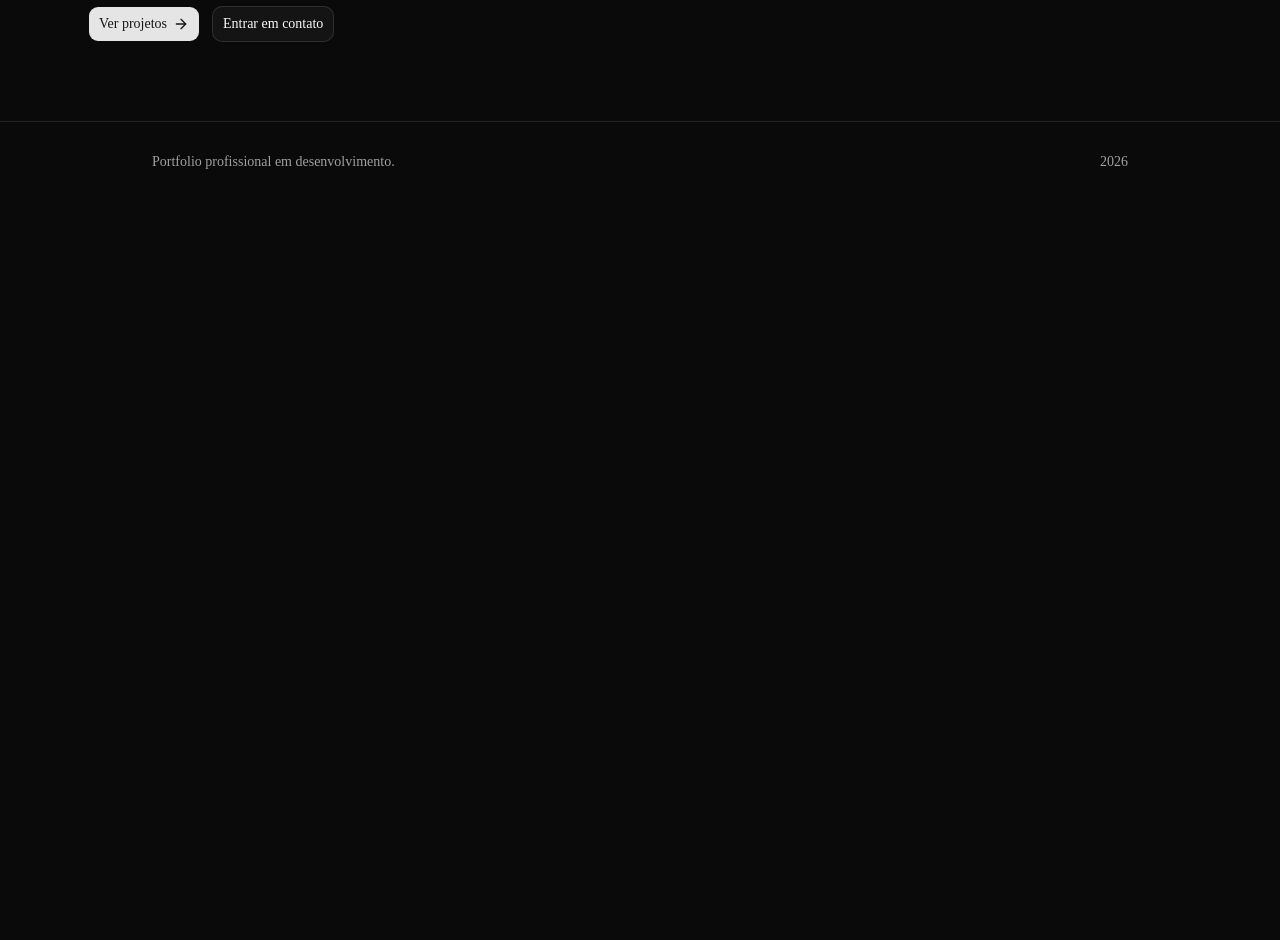
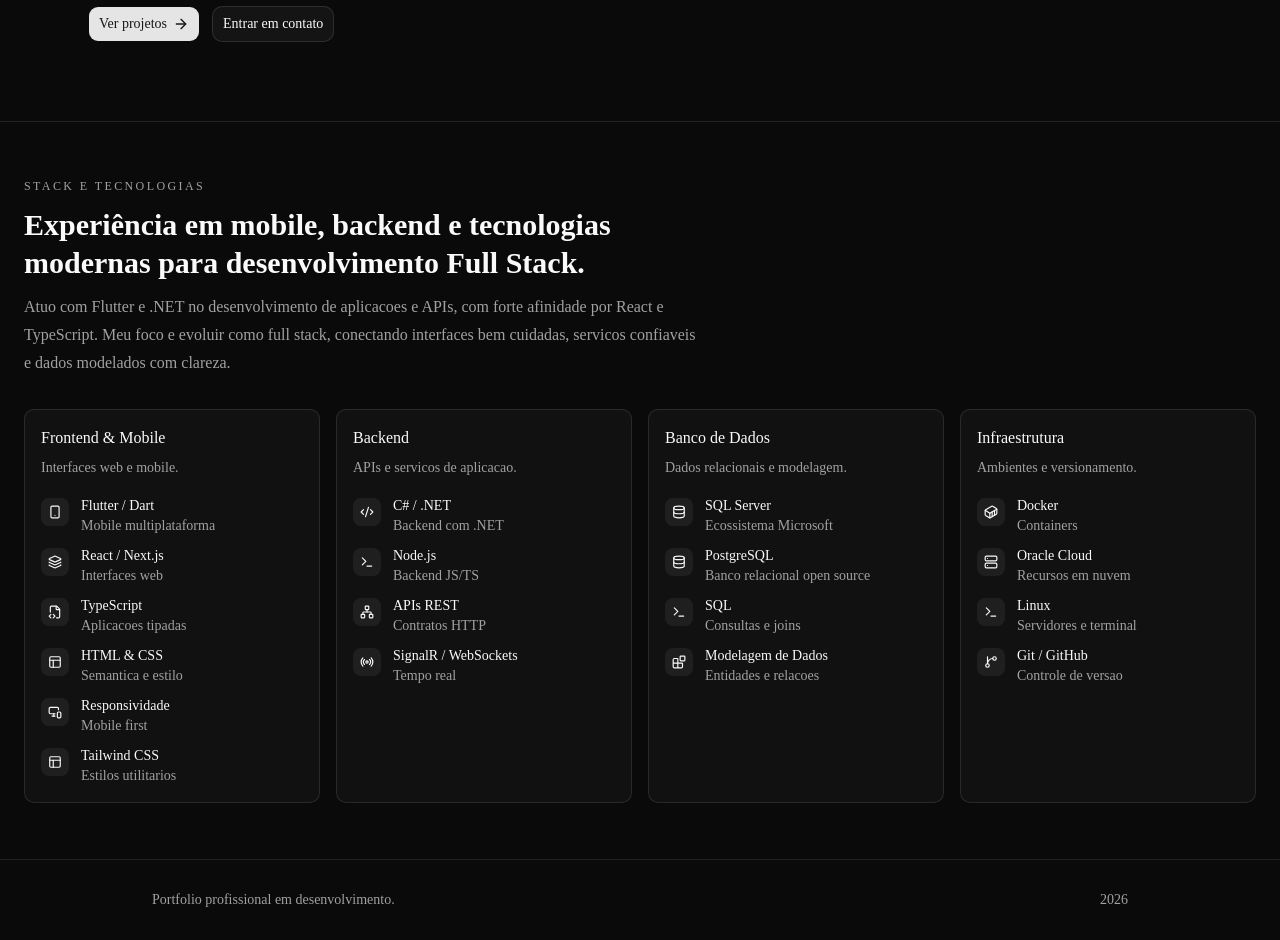
Before and after one commit to Padokazzz/Portfolio, a Next.js app: page / in a window 1280 px wide. Shown: the part 600-1540 px from the top of the page. Before the commit the page ends 802 px from the top, so only its background shows below. Built offline with nearby package versions, Linux system fonts and the light colour scheme.

Commit message:
feat: add technology stack section

```diff
--- a/src/app/(site)/page.tsx
+++ b/src/app/(site)/page.tsx
@@ -1,5 +1,11 @@
 import { HomeHero } from "@/components/sections/home-hero"
+import { TechStack } from "@/components/sections/tech-stack"
 
 export default function Home() {
-  return <HomeHero />
+  return (
+    <>
+      <HomeHero />
+      <TechStack />
+    </>
+  )
 }
--- /dev/null
+++ b/src/components/sections/tech-stack.tsx
@@ -0,0 +1,62 @@
+import { TECHNOLOGY_GROUPS } from "@/constants/technologies"
+
+export function TechStack() {
+  return (
+    <section className="border-t border-white/10">
+      <div className="mx-auto w-full max-w-7xl px-6 py-14">
+        <div className="mb-8 max-w-2xl space-y-3">
+          <p className="text-xs font-medium uppercase tracking-[0.2em] text-muted-foreground">
+            Stack e tecnologias
+          </p>
+          <h2 className="text-2xl font-semibold leading-tight sm:text-3xl">
+            Experiência em mobile, backend e tecnologias modernas para desenvolvimento Full Stack.
+          </h2>
+          <p className="text-base leading-7 text-muted-foreground">
+            Atuo com Flutter e .NET no desenvolvimento de aplicacoes e APIs, com
+            forte afinidade por React e TypeScript. Meu foco e evoluir como full
+            stack, conectando interfaces bem cuidadas, servicos confiaveis e
+            dados modelados com clareza.
+          </p>
+        </div>
+
+        <div className="grid gap-4 md:grid-cols-2 xl:grid-cols-4">
+          {TECHNOLOGY_GROUPS.map((group) => (
+            <article
+              key={group.title}
+              className="rounded-lg border border-white/10 bg-white/[0.03] p-4"
+            >
+              <div className="mb-4 space-y-1.5">
+                <h3 className="text-base font-medium">{group.title}</h3>
+                <p className="text-sm leading-6 text-muted-foreground">
+                  {group.description}
+                </p>
+              </div>
+
+              <ul className="space-y-2.5">
+                {group.items.map((item) => {
+                  const Icon = item.icon
+
+                  return (
+                    <li key={item.name} className="flex gap-3">
+                      <span className="mt-0.5 flex size-7 shrink-0 items-center justify-center rounded-md bg-white/[0.06] text-foreground">
+                        <Icon aria-hidden="true" className="size-3.5" />
+                      </span>
+                      <span>
+                        <span className="block text-sm font-medium">
+                          {item.name}
+                        </span>
+                        <span className="block text-sm leading-5 text-muted-foreground">
+                          {item.detail}
+                        </span>
+                      </span>
+                    </li>
+                  )
+                })}
+              </ul>
+            </article>
+          ))}
+        </div>
+      </div>
+    </section>
+  )
+}
--- /dev/null
+++ b/src/constants/technologies.ts
@@ -0,0 +1,133 @@
+import {
+  Blocks,
+  Code2,
+  Container,
+  Database,
+  FileCode2,
+  GitBranch,
+  Layers3,
+  Layout,
+  MonitorSmartphone,
+  Network,
+  Radio,
+  Server,
+  Smartphone,
+  Terminal,
+} from "lucide-react"
+
+export const TECHNOLOGY_GROUPS = [
+  {
+    title: "Frontend & Mobile",
+    description: "Interfaces web e mobile.",
+    items: [
+      {
+        name: "Flutter / Dart",
+        detail: "Mobile multiplataforma",
+        icon: Smartphone,
+      },
+      {
+        name: "React / Next.js",
+        detail: "Interfaces web",
+        icon: Layers3,
+      },
+      {
+        name: "TypeScript",
+        detail: "Aplicacoes tipadas",
+        icon: FileCode2,
+      },
+      {
+        name: "HTML & CSS",
+        detail: "Semantica e estilo",
+        icon: Layout,
+      },
+      {
+        name: "Responsividade",
+        detail: "Mobile first",
+        icon: MonitorSmartphone,
+      },
+      {
+        name: "Tailwind CSS",
+        detail: "Estilos utilitarios",
+        icon: Layout,
+      },
+    ],
+  },
+  {
+    title: "Backend",
+    description: "APIs e servicos de aplicacao.",
+    items: [
+      {
+        name: "C# / .NET",
+        detail: "Backend com .NET",
+        icon: Code2,
+      },
+      {
+        name: "Node.js",
+        detail: "Backend JS/TS",
+        icon: Terminal,
+      },
+      {
+        name: "APIs REST",
+        detail: "Contratos HTTP",
+        icon: Network,
+      },
+      {
+        name: "SignalR / WebSockets",
+        detail: "Tempo real",
+        icon: Radio,
+      },
+    ],
+  },
+  {
+    title: "Banco de Dados",
+    description: "Dados relacionais e modelagem.",
+    items: [
+      {
+        name: "SQL Server",
+        detail: "Ecossistema Microsoft",
+        icon: Database,
+      },
+      {
+        name: "PostgreSQL",
+        detail: "Banco relacional open source",
+        icon: Database,
+      },
+      {
+        name: "SQL",
+        detail: "Consultas e joins",
+        icon: Terminal,
+      },
+      {
+        name: "Modelagem de Dados",
+        detail: "Entidades e relacoes",
+        icon: Blocks,
+      },
+    ],
+  },
+  {
+    title: "Infraestrutura",
+    description: "Ambientes e versionamento.",
+    items: [
+      {
+        name: "Docker",
+        detail: "Containers",
+        icon: Container,
+      },
+      {
+        name: "Oracle Cloud",
+        detail: "Recursos em nuvem",
+        icon: Server,
+      },
+      {
+        name: "Linux",
+        detail: "Servidores e terminal",
+        icon: Terminal,
+      },
+      {
+        name: "Git / GitHub",
+        detail: "Controle de versao",
+        icon: GitBranch,
+      },
+    ],
+  },
+] as const
```
